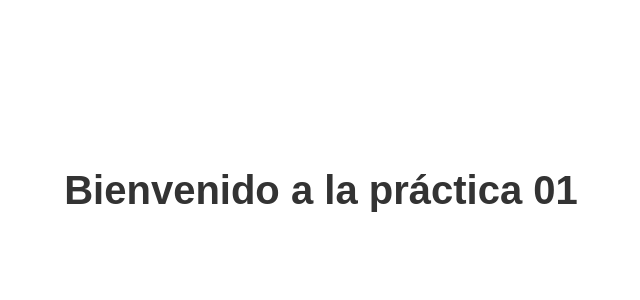
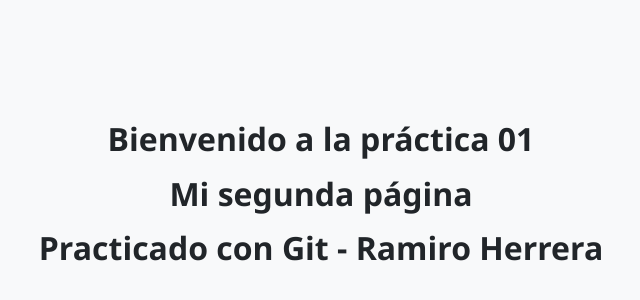
Before and after one commit to ReatiaRyMause/Practica01_varh, a plain HTML site: page index.html in a window 1280 px wide. Shown: the part 206-506 px from the top of the page, without its empty margins (319-959 px from the left). Drawn offline with nearby package versions, Linux system fonts and the light colour scheme.

Commit message:
Agregué mis datos personales en Version02RH

```diff
--- a/index.html
+++ b/index.html
@@ -4,27 +4,35 @@
   <meta charset="UTF-8">
   <meta name="viewport" content="width=device-width, initial-scale=1">
   <title>Bienvenido | Práctica 01</title>
+
   <!-- Bootstrap 5 CDN -->
   <link href="https://cdn.jsdelivr.net/npm/bootstrap@5.3.3/dist/css/bootstrap.min.css" rel="stylesheet">
+
   <style>
     body {
-      background-color: #ffffff;
+      background-color: #f8f9fa;
       height: 100vh;
+      margin: 0;
       display: flex;
       justify-content: center;
       align-items: center;
-      font-family: Arial, sans-serif;
+      flex-direction: column;
+      font-family: 'Segoe UI', Tahoma, Geneva, Verdana, sans-serif;
     }
+
     h1 {
-      font-size: 2.5rem;
-      font-weight: bold;
-      color: #333;
+      font-size: 2rem;
+      font-weight: 600;
+      color: #212529;
+      margin: 0.5rem 0;
     }
   </style>
 </head>
 <body>
 
   <h1>Bienvenido a la práctica 01</h1>
+  <h1>Mi segunda página</h1>
+  <h1>Practicado con Git - Ramiro Herrera</h1>
 
 </body>
 </html>
```
